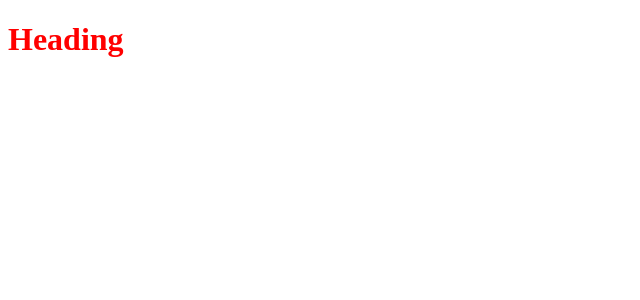
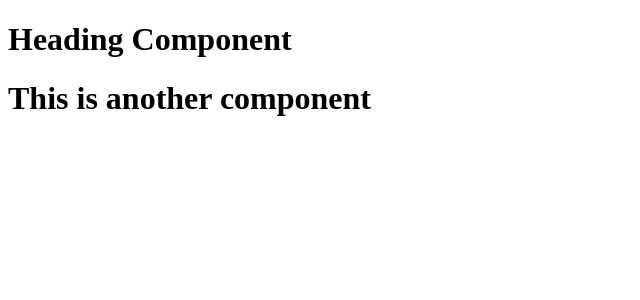
Before and after one commit to tamilvanansambasivam/ReactZeroToHero, a React (Vite) app: page / in a window 1280 px wide. Shown: the top 300 px of the page, without its empty margins (0-640 px from the left). Built offline with nearby package versions, Linux system fonts and the light colour scheme.

Commit message:
component composition

```diff
--- a/App.js
+++ b/App.js
@@ -5,5 +5,22 @@ const heading = React.createElement("h1", { id: "heading" }, "Heading");
 
 // JSX => Babel transpile it into React.CreateElement => object => HTMLElement (render)
 const jsxheading = <h1 id="heading">Heading</h1>;
+const AnotherComponent = () => (
+  <>
+    <h1>This is another component</h1>
+  </>
+);
 
-ReactDOM.createRoot(document.getElementById("root")).render(jsxheading);
+// When you have a React component nested inside another React component, it is referred to as "component composition".
+
+const HeadingComponent = () => {
+  return (
+    <div>
+      <h1>Heading Component</h1>
+      <AnotherComponent />
+    </div>
+  );
+};
+ReactDOM.createRoot(document.getElementById("root")).render(
+  <HeadingComponent />
+);
```
